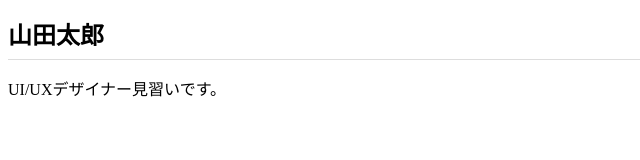
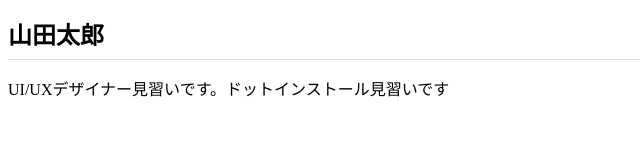
Before and after one commit to horika-tti/dotinstall.github.io, a plain HTML site: page index.html in a window 1280 px wide. Shown: the whole page, without its empty margins (0-640 px from the left). Drawn offline with Linux system fonts and the light colour scheme.

Commit message:
Add files via upload

```diff
--- a/index.html
+++ b/index.html
@@ -6,6 +6,6 @@
   </head>
   <body>
     <h1>山田太郎</h1>
-    <p>UI/UXデザイナー見習いです。</p>
+    <p>UI/UXデザイナー見習いです。ドットインストール見習いです</p>
   </body>
 </html>
```
